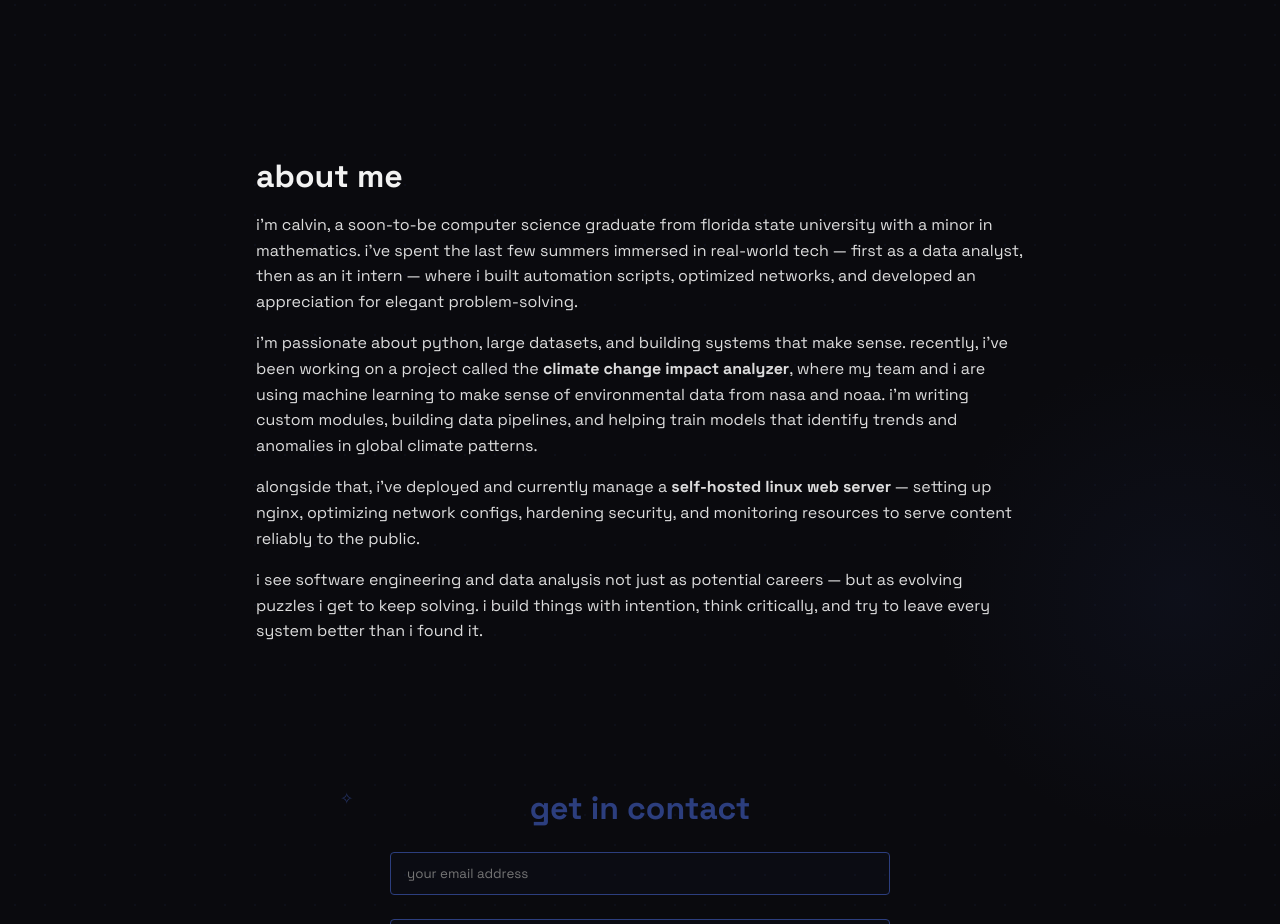
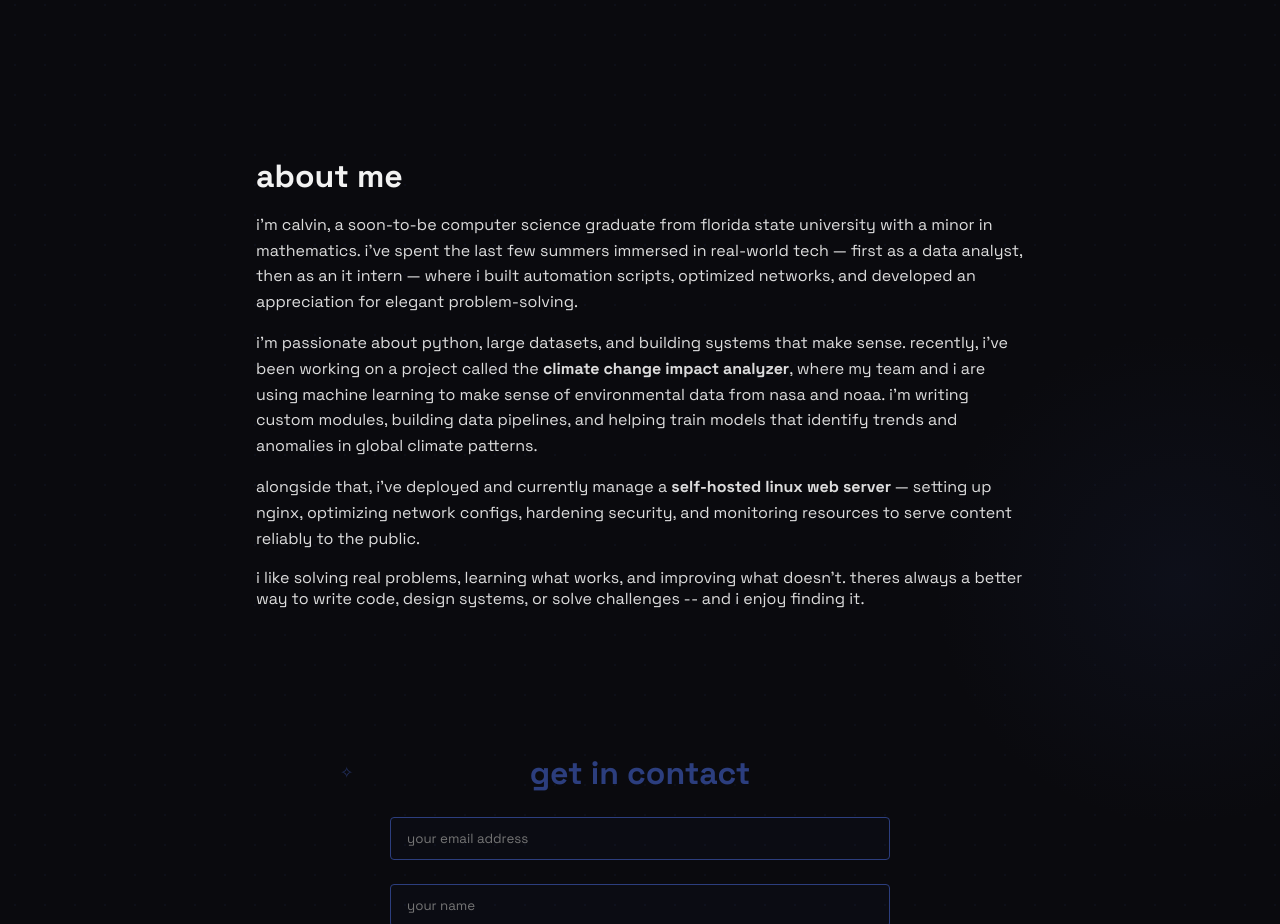
Before and after one commit to cfv21/cfv21.github.io, a plain HTML site: page index.html in a window 1280 px wide. Shown: the part 580-1504 px from the top of the page. Drawn offline with Linux system fonts and the light colour scheme.

Commit message:
last paragraph updated

```diff
--- a/index.html
+++ b/index.html
@@ -56,9 +56,9 @@
                 alongside that, i’ve deployed and currently manage a <strong>self-hosted linux web server</strong> — setting up nginx, optimizing network configs,
                 hardening security, and monitoring resources to serve content reliably to the public.
             </p>
+                i like solving real problems, learning what works, and improving what doesn't. theres always a better way to write code, design systems, or solve challenges -- and i enjoy finding it.
             <p>
-                i see software engineering and data analysis not just as potential careers — but as evolving puzzles i get to keep solving.
-                i build things with intention, think critically, and try to leave every system better than i found it.
+
             </p>
         </section>
 
```
